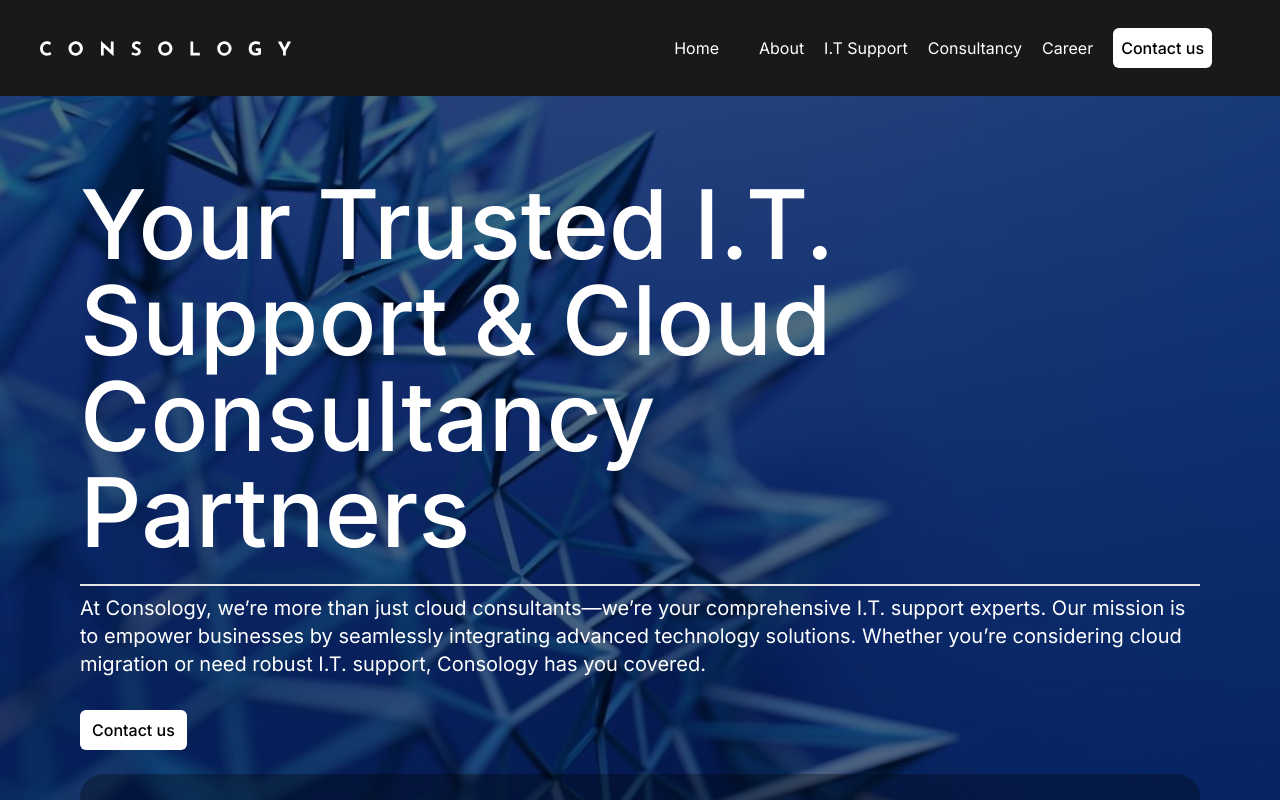
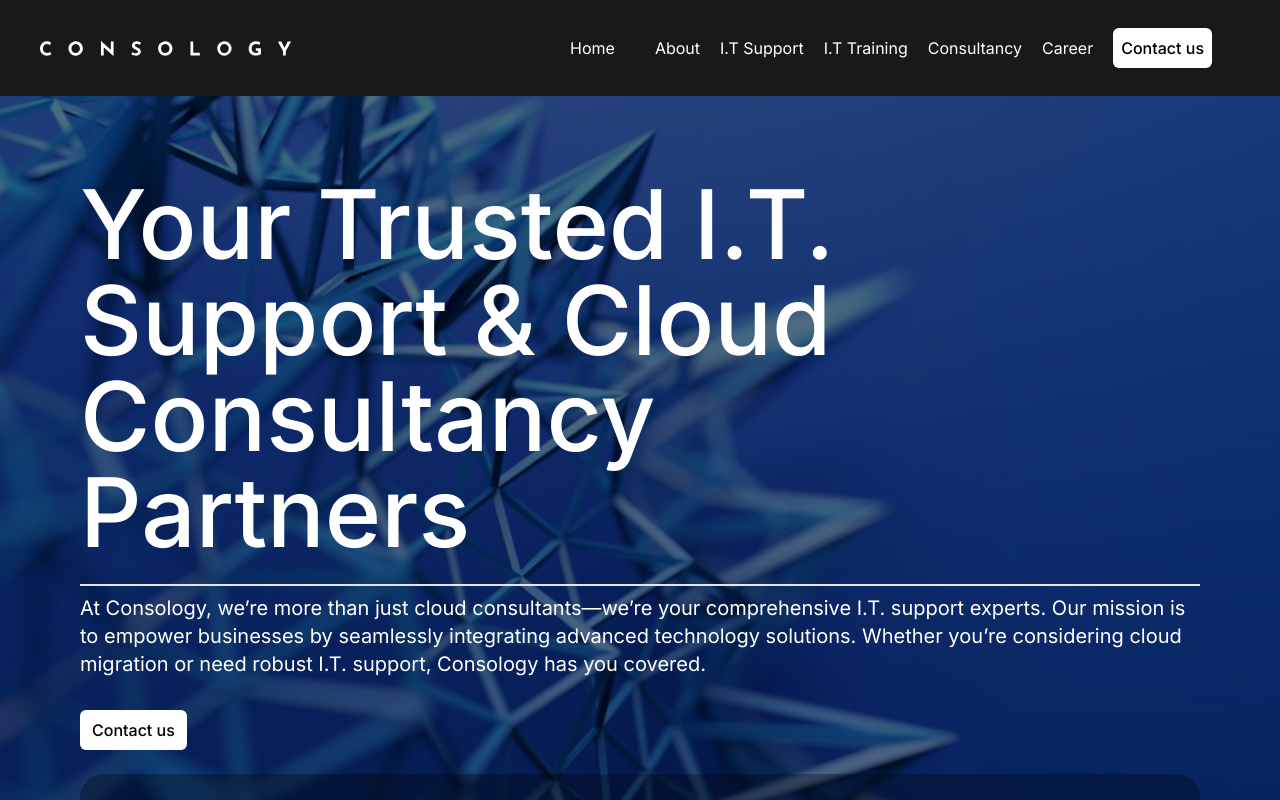
Before and after one commit to Lukman10a/consology, a Next.js app: page / in a window 1280 px wide. Shown: the top 800 px of the page. Built offline with nearby package versions, Linux system fonts and the light colour scheme.

Commit message:
add it training to the nav

```diff
--- a/src/components/navBar/DesktopNav.tsx
+++ b/src/components/navBar/DesktopNav.tsx
@@ -66,6 +66,13 @@ function DesktopNavbar() {
           </Link>
         </NavigationMenuItem>
         <NavigationMenuItem>
+          <Link href="/it-training" legacyBehavior passHref>
+            <NavigationMenuLink className="bg-transparent text-white">
+              I.T Training
+            </NavigationMenuLink>
+          </Link>
+        </NavigationMenuItem>
+        <NavigationMenuItem>
           <Link href="/consultancy" legacyBehavior passHref>
             <NavigationMenuLink className="text-white">
               Consultancy
--- a/src/components/navBar/MobileMenu.tsx
+++ b/src/components/navBar/MobileMenu.tsx
@@ -57,6 +57,11 @@ export function MobileMenu() {
             </Link>
           </DropdownMenuItem>
           <DropdownMenuItem>
+            <Link href="/it-training" legacyBehavior passHref>
+              I.T Training
+            </Link>
+          </DropdownMenuItem>
+          <DropdownMenuItem>
             <Link href="/consultancy" legacyBehavior passHref>
               Consultancy
             </Link>
```
